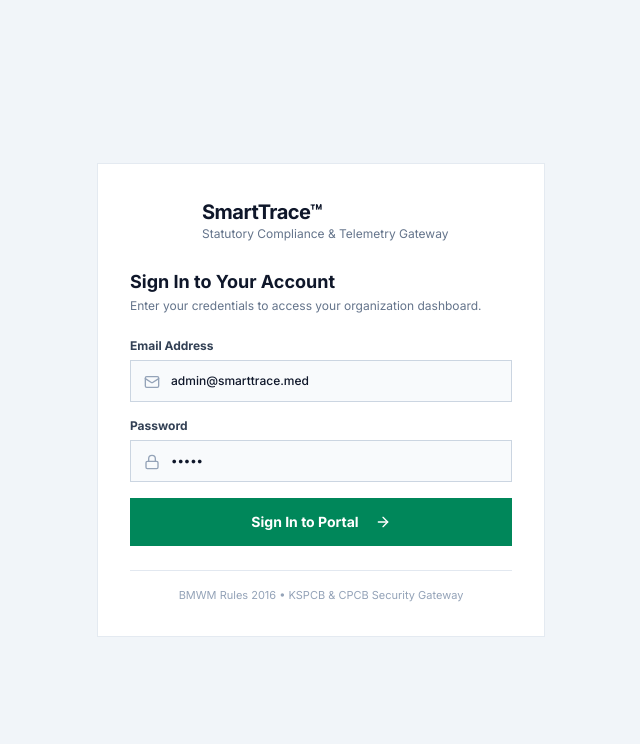
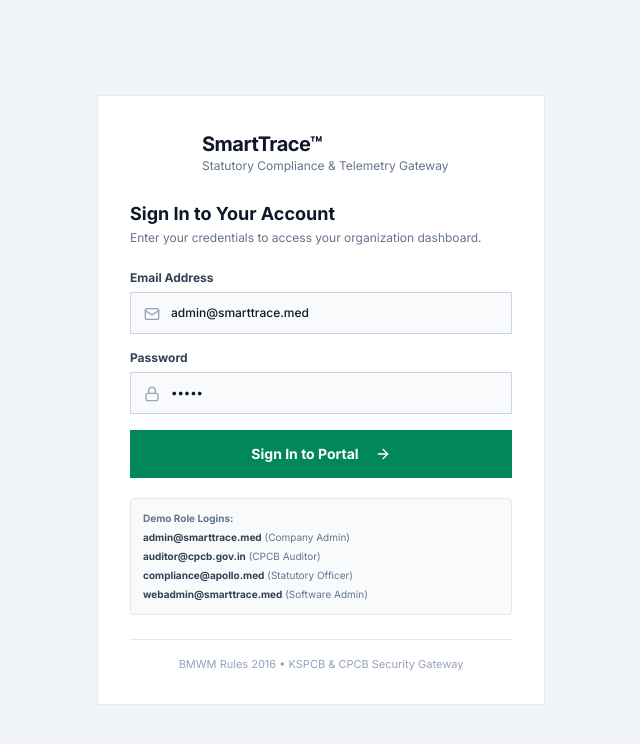
Before and after one commit to Prithvi-Satish/SmartTrace-Dashboards, a React (Vite) app: page / in a window 1280 px wide. Shown: the top 744 px of the page, without its empty margins (319-959 px from the left). Built offline with nearby package versions, Linux system fonts and the light colour scheme.

Commit message:
Fix RBAC filtering in SidebarNav and update AuthScreen UI

```diff
--- a/src/components/AuthScreen.jsx
+++ b/src/components/AuthScreen.jsx
@@ -93,12 +93,23 @@
           {/* Prominent Clean Submit Button */}
           <button
             type="submit"
-            className="w-full py-3.5 px-4 bg-[#00875a] hover:bg-[#00704a] text-white font-bold text-xs sm:text-sm -600/20 flex items-center justify-center space-x-2 transition-all cursor-pointer mt-2"
+            className="w-full py-3.5 px-4 bg-[#00875a] hover:bg-[#00704a] text-white font-bold text-xs sm:text-sm flex items-center justify-center space-x-2 transition-all cursor-pointer mt-2"
           >
             <span>Sign In to Portal</span>
             <ArrowRight className="w-4 h-4" />
           </button>
         </form>
+
+        {/* Demo Helper Text */}
+        <div className="mt-5 p-3 rounded bg-slate-50 dark:bg-slate-800/50 border border-slate-200 dark:border-slate-700/50 text-[10px] text-slate-500 dark:text-slate-400">
+          <p className="font-bold mb-1">Demo Role Logins:</p>
+          <ul className="space-y-1">
+            <li><strong className="text-slate-700 dark:text-slate-300">admin@smarttrace.med</strong> (Company Admin)</li>
+            <li><strong className="text-slate-700 dark:text-slate-300">auditor@cpcb.gov.in</strong> (CPCB Auditor)</li>
+            <li><strong className="text-slate-700 dark:text-slate-300">compliance@apollo.med</strong> (Statutory Officer)</li>
+            <li><strong className="text-slate-700 dark:text-slate-300">webadmin@smarttrace.med</strong> (Software Admin)</li>
+          </ul>
+        </div>
 
         <div className="mt-6 pt-4 border-t border-slate-200 dark:border-slate-800 text-center">
           <p className="text-[11px] text-slate-400">
--- a/src/components/SidebarNav.jsx
+++ b/src/components/SidebarNav.jsx
@@ -42,7 +42,8 @@
           subtitle: 'Machine Digital Twin & Cycles',
           icon: Activity,
           color: 'text-cyan-600 dark:text-cyan-400',
-          activeBg: 'bg-cyan-500/10 text-cyan-700 dark:text-cyan-300 border-cyan-500'
+          activeBg: 'bg-cyan-500/10 text-cyan-700 dark:text-cyan-300 border-cyan-500',
+          roles: ['company_admin']
         },
         {
           id: 'regional_overview',
@@ -50,7 +51,8 @@
           subtitle: '50km Regional Client Network',
           icon: Building2,
           color: 'text-[#0097a7] dark:text-cyan-400',
-          activeBg: 'bg-[#0097a7]/10 text-[#0097a7] dark:text-cyan-300 border-[#0097a7]'
+          activeBg: 'bg-[#0097a7]/10 text-[#0097a7] dark:text-cyan-300 border-[#0097a7]',
+          roles: ['company_admin']
         },
         {
           id: 'auditor_hierarchy',
@@ -58,7 +60,8 @@
           subtitle: 'National Multi-Tier Hierarchy',
           icon: Globe,
           color: 'text-emerald-600 dark:text-emerald-400',
-          activeBg: 'bg-emerald-500/10 text-emerald-700 dark:text-emerald-300 border-emerald-500'
+          activeBg: 'bg-emerald-500/10 text-emerald-700 dark:text-emerald-300 border-emerald-500',
+          roles: ['cpcb_auditor']
         },
         {
           id: 'maintenance_desk',
@@ -66,7 +69,8 @@
           subtitle: 'Device Diagnostics & Tickets',
           icon: Wrench,
           color: 'text-purple-600 dark:text-purple-400',
-          activeBg: 'bg-purple-500/10 text-purple-700 dark:text-purple-300 border-purple-500'
+          activeBg: 'bg-purple-500/10 text-purple-700 dark:text-purple-300 border-purple-500',
+          roles: ['software_admin']
         },
         {
           id: 'statutory_forms',
@@ -74,7 +78,8 @@
           subtitle: 'BMWM 2016 Forms I–VI Vault',
           icon: FileCheck,
           color: 'text-[#00875a] dark:text-emerald-400',
-          activeBg: 'bg-[#00875a]/10 text-[#00875a] dark:text-emerald-300 border-[#00875a]'
+          activeBg: 'bg-[#00875a]/10 text-[#00875a] dark:text-emerald-300 border-[#00875a]',
+          roles: ['statutory_officer']
         }
       ]
     },
@@ -166,7 +171,13 @@
       <div className={`flex-1 overflow-y-auto p-3 space-y-5 ${
         isLight ? 'bg-white' : 'bg-[#0e1420]'
       }`}>
-        {navItems.map((group) => (
+        {navItems.map((group) => {
+          // Filter items based on user role
+          const filteredItems = group.items.filter(item => !item.roles || item.roles.includes(currentUser?.role));
+
+          if (filteredItems.length === 0) return null;
+
+          return (
             <div key={group.section} className="space-y-1">
               {!isCollapsed && (
                 <span className="text-[10px] font-bold tracking-wider uppercase text-slate-400 px-3 block mb-1.5">
@@ -174,7 +185,7 @@
                 </span>
               )}
 
-            {group.items.map((item) => {
+              {filteredItems.map((item) => {
                 const IconComponent = item.icon;
                 const isActive = activeNav === item.id;
 
@@ -206,7 +217,8 @@
                 );
               })}
             </div>
-        ))}
+          );
+        })}
       </div>
 
       {/* Opaque Footer Control Box (Theme, Settings & User Profile) */}
@@ -299,3 +311,4 @@
     </>
   );
 }
+// force vite reload
```
Lines whose indentation alone changed are shown as unchanged.
